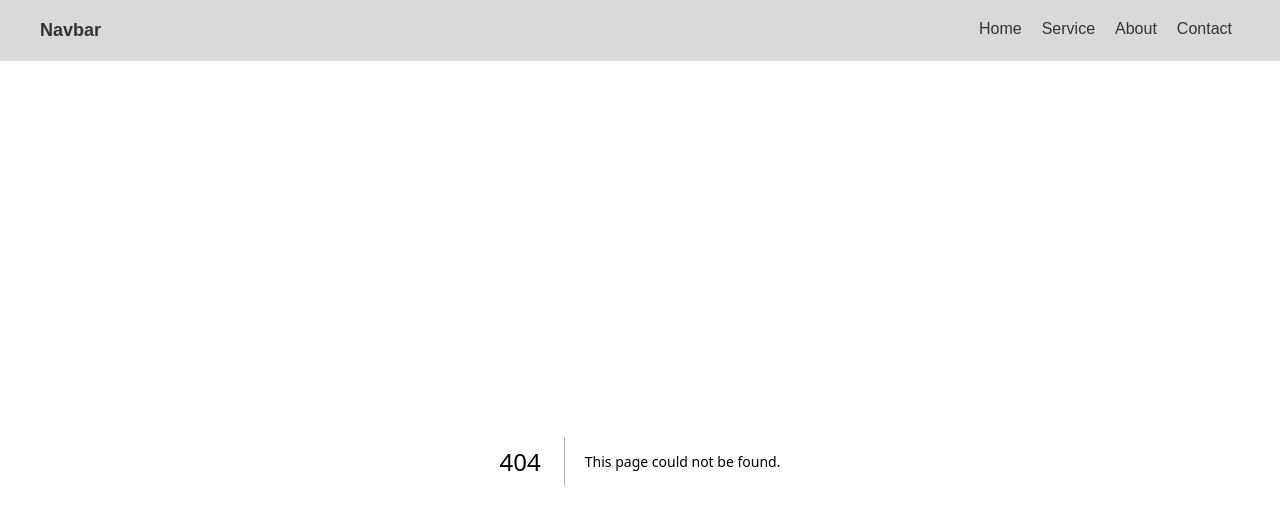
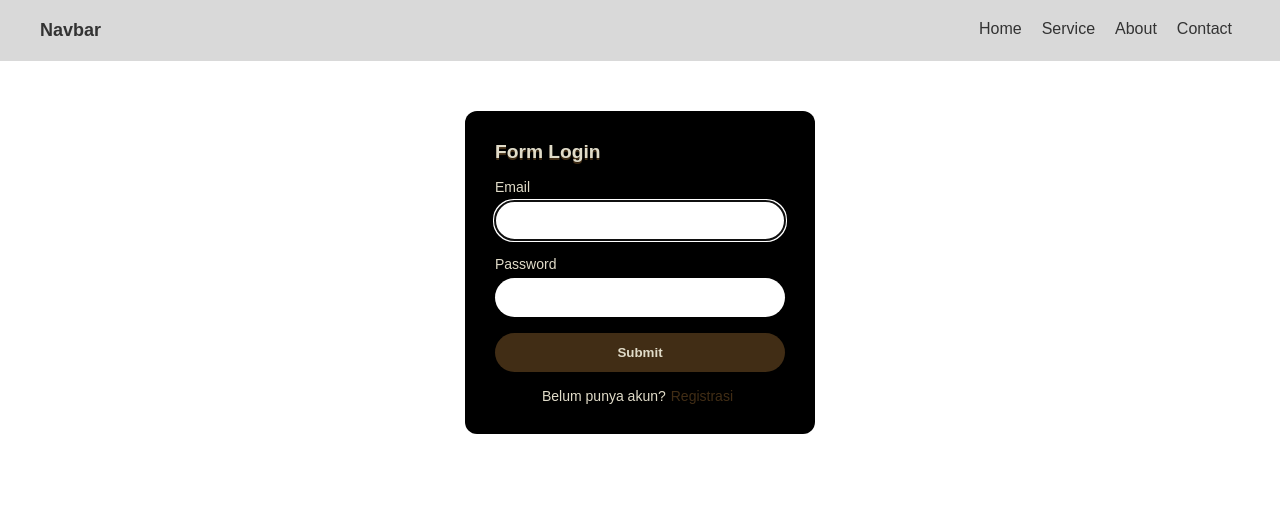
Before and after one commit to ridwanhx/belajar-next-js, a Next.js app: page /auth/login in a window 1280 px wide. Before the commit this address had no page. Shown: the top 524 px of the page. Built offline with nearby package versions, Linux system fonts and the light colour scheme.

Commit message:
03. Belajar Next.js: mempelajari konsep segmentations, link dan navigation

```diff
--- /dev/null
+++ b/src/pages/auth/login.tsx
@@ -0,0 +1,35 @@
+import Link from "next/link";
+import { useRouter } from "next/router";
+
+const LoginPage = () => {
+    // implementasi imperative routing
+    const { push } = useRouter();
+    // inisialisasi handler
+    const handlerLogin = () => {
+        push('/shop');
+    }
+    return (
+        <>
+            <form className="form-group">
+                <div className="mb-3">
+                    <h3 className="form-header">Form Login</h3>
+                </div>
+                <div className="mb-3">
+                    <label htmlFor="email">Email</label>
+                    <input type="email" id="email" autoComplete="off" autoFocus />
+                </div>
+                <div className="mb-3">
+                    <label htmlFor="password">Password</label>
+                    <input type="password" id="password" />
+                </div>
+                <button type="button" onClick={handlerLogin}>Submit</button>
+                <div className="form-footer">
+                    <span>Belum punya akun? </span>
+                    <Link href="/auth/register">Registrasi</Link>
+                </div>
+            </form>
+        </>
+    );
+}
+
+export default LoginPage;
--- a/src/styles/globals.css
+++ b/src/styles/globals.css
@@ -44,3 +44,67 @@ a {
   border-radius: 6px;
   color: white;
 }
+
+.form-group {
+  width: 350px;
+  max-width: 400px;
+  margin: auto;
+  margin-top: 50px;
+  padding: 30px;
+  background-color: #000;
+  border-radius: 12px;
+}
+.form-header {
+  color: #E1DCC9;
+  text-shadow: 0 2px rgba(65, 45, 21, 1);
+  font-size: larger;
+}
+.mb-3 {
+  margin-bottom: 1rem;
+}
+.form-group>.mb-3>label {
+  display: block;
+  font-size: 14px;
+  color: #E1DCC9;
+  margin-bottom: 6px;
+}
+.form-group>.mb-3>input {
+  width: 100%;
+  padding: 12px;
+  text-indent: 8px;
+  border-radius: 50px 50px 50px 50px;
+  border: none;
+}
+.form-group>button {
+  width: 100%;
+  padding: 12px;
+  background-color: #412D15;
+  color: #E1DCC9;
+  font-weight: bold;
+  border-radius: 50px 50px 50px 50px;
+  border: none;
+  cursor: pointer;
+  transition: 300ms;
+}
+.form-group>button:hover {
+  transform: translateX(-3px) translateY(-3px);
+  box-shadow: 2px 4px rgb(225, 220, 201);
+}
+.form-group>.form-footer {
+  display: flex;
+  justify-content: center;
+}
+.form-group>.form-footer>span {
+  display: inline-block;
+  margin-top: 1rem;
+  font-size: 14px;
+  color: #E1DCC9;
+  margin-right: 5px;
+}
+.form-group>.form-footer>a {
+  display: inline-block;
+  margin-top: 1rem;
+  font-size: 14px;
+  color: #412D15;
+  margin-right: 5px;
+}
```
Also changed, not shown: src/pages/auth/register.tsx (added, +32 -0 lines), src/pages/shop/[[...slug]].tsx (added, +27 -0 lines), 1 other file (tests, documents, lock files or other folders).
